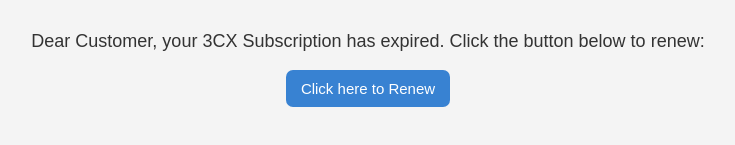
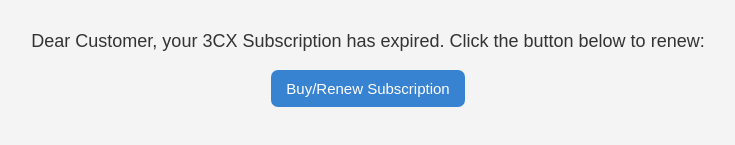
Before and after one commit to tarunsh871/3CX-Subscription-Renew-Purchase, a website: page index.html in a window 1280 px wide. Shown: the part 341-486 px from the top of the page, without its empty margins (272-1007 px from the left). Drawn offline with Linux system fonts and the light colour scheme.

Commit message:
Add files via upload

```diff
--- a/index.html
+++ b/index.html
@@ -10,7 +10,7 @@
 <body>
 
  <div class="message">Dear Customer, your 3CX Subscription has expired. Click the button below to renew:</div>
- <a href="Form.html" class="button" aria-label="Click here to renew your subscription">Click here to Renew</a>
+ <a href="Form.html" class="button" aria-label="Click here to renew your subscription">Buy/Renew Subscription</a>
 
 </body>
 </html>
```
